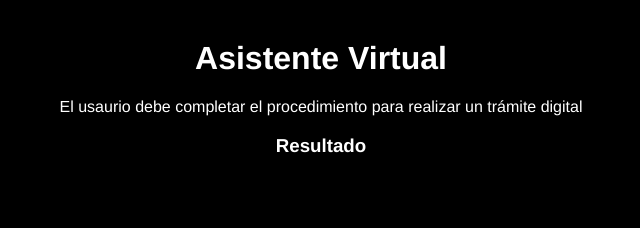
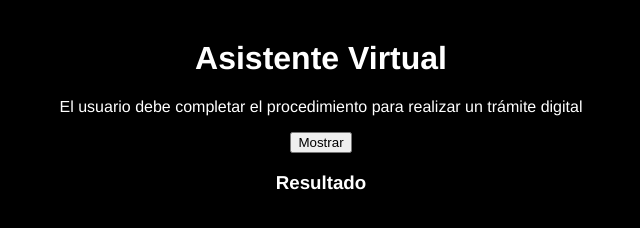
Before and after one commit to santiagobustoscoca-stack/Software.github.io, a plain HTML site: page templates/index.html in a window 1280 px wide. Shown: the whole page, without its empty margins (319-959 px from the left). Drawn offline with Linux system fonts and the light colour scheme.

Commit message:
agregar boton en html, habilitar funcion y corregir texto

```diff
--- a/templates/index.html
+++ b/templates/index.html
@@ -11,15 +11,18 @@
     <h1>Asistente Virtual</h1>
 
     <p id ="contenido">
-        El usaurio debe completar el procedimiento para realizar un trámite digital
+        El usuario debe completar el procedimiento para realizar un trámite digital
     </p>
 
     <!-- poner boton e integrar funcion (por hacer)-->
 
+    <button onclick="activarAsistente()">
+        Mostrar
+    </button>
+    <script src= "script.js"></script>
+
     <h3>Resultado</h3>
     <p id = "resultado"></p>
 
-    <script templates = "script.js"></script>
-
 </body>
 </html>
--- a/templates/script.js
+++ b/templates/script.js
@@ -18,5 +18,5 @@ function activarAsistente(){
         textoSimple = textoSimple.replace(regex, reemplazos[palabra])
     }
 
-    document.getElementById("resultado").innerText = "Texto simplificado" + textoSimple;
+    document.getElementById("resultado").innerText = "Texto simplificado: " + textoSimple;
 }
```
